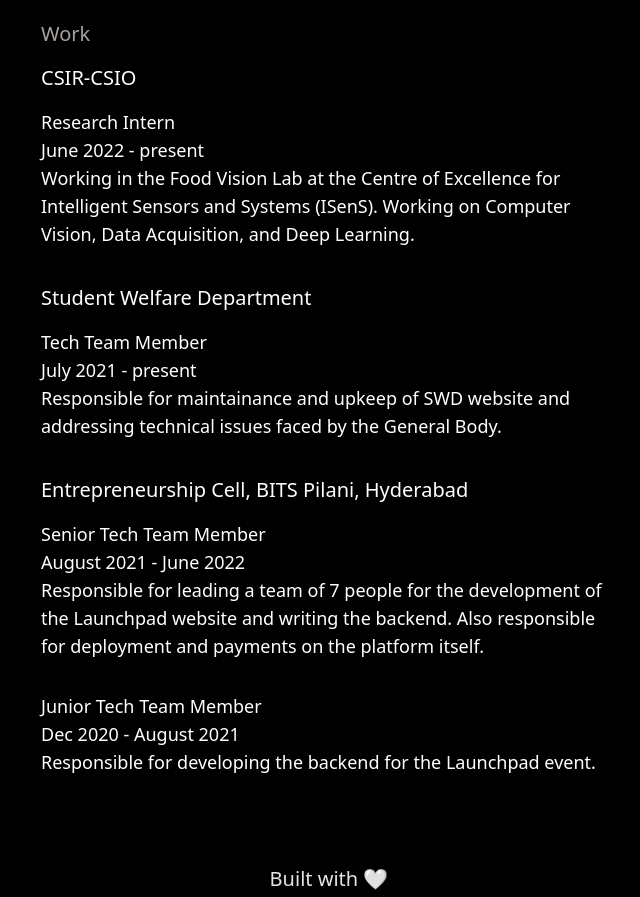
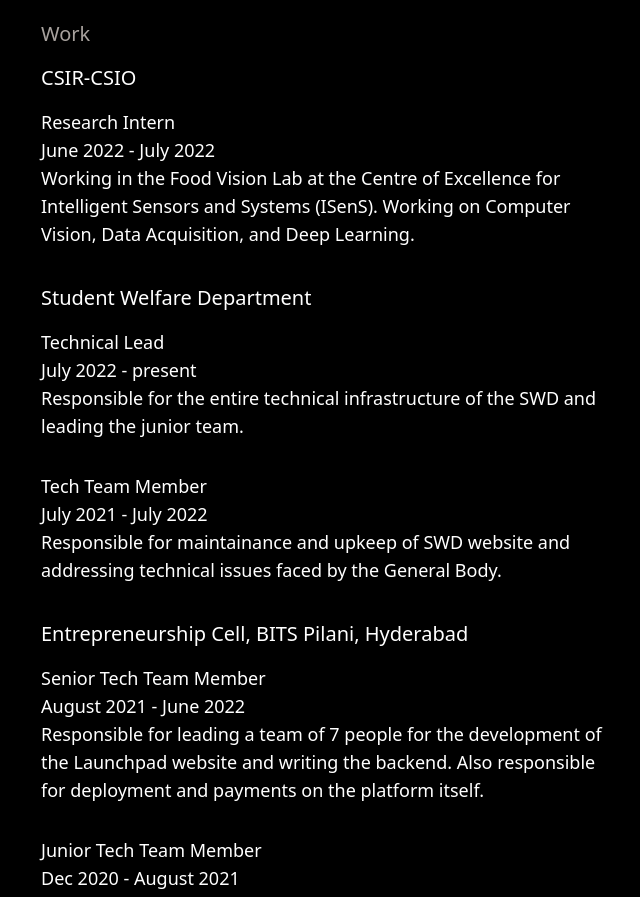
Before and after one commit to sanchitkalra/personal-website, a Next.js app: page / in a window 1280 px wide. Shown: the part 1240-2137 px from the top of the page, without its empty margins (311-951 px from the left). Built offline with nearby package versions, Linux system fonts and the light colour scheme.

Commit message:
Update Work Data

```diff
--- a/data/work.js
+++ b/data/work.js
@@ -6,7 +6,7 @@
         des: 'Research Intern',
         description:
           'Working in the Food Vision Lab at the Centre of Excellence for Intelligent Sensors and Systems (ISenS). Working on Computer Vision, Data Acquisition, and Deep Learning.',
-        timeline: ['June 2022', null],
+        timeline: ['June 2022', 'July 2022'],
       },
     ],
   },
@@ -14,10 +14,16 @@
     name: 'Student Welfare Department',
     roles: [
       {
+        des: 'Technical Lead',
+        description:
+          'Responsible for the entire technical infrastructure of the SWD and leading the junior team.',
+        timeline: ['July 2022', null],
+      },
+      {
         des: 'Tech Team Member',
         description:
           'Responsible for maintainance and upkeep of SWD website and addressing technical issues faced by the General Body.',
-        timeline: ['July 2021', null],
+        timeline: ['July 2021', 'July 2022'],
       },
     ],
   },
```
